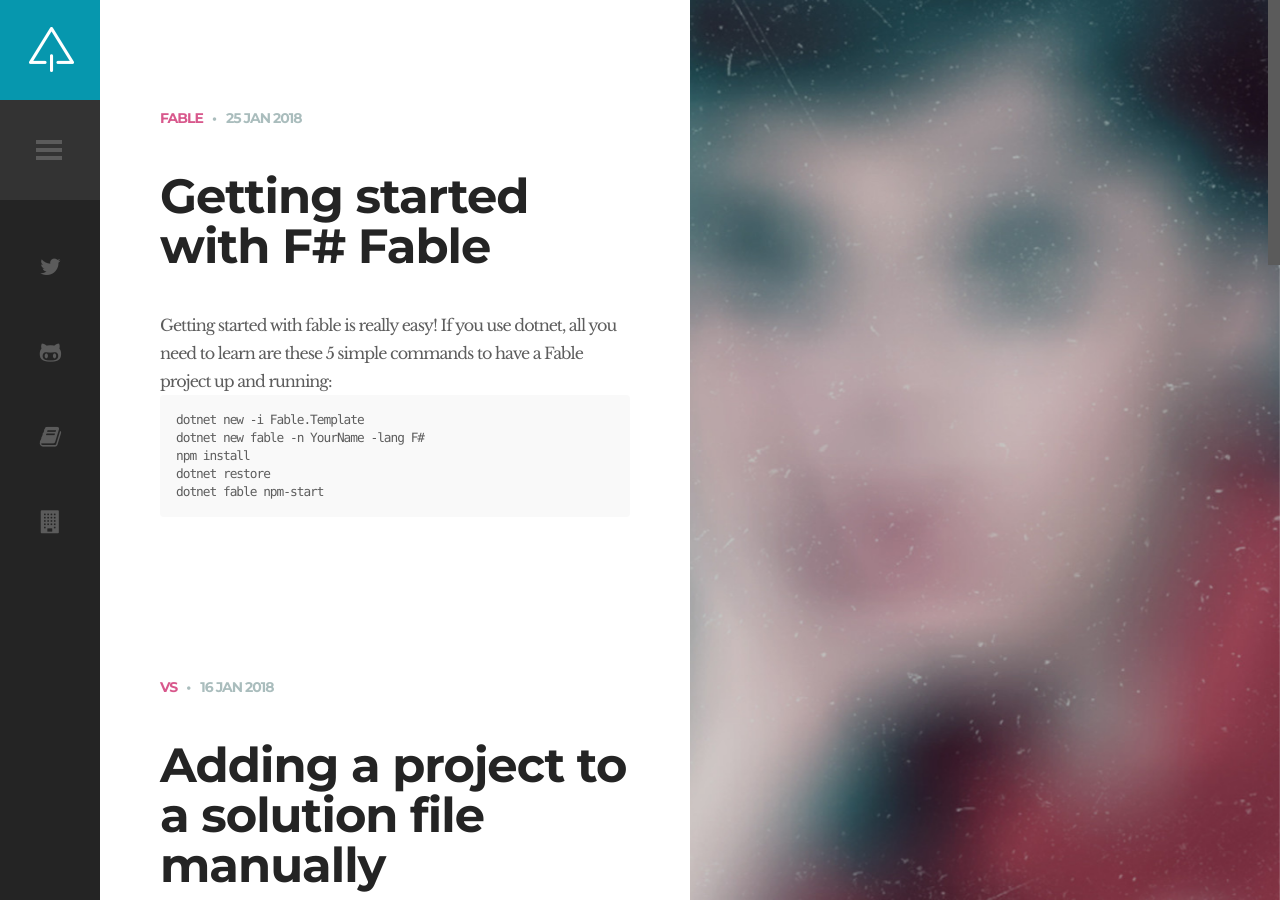
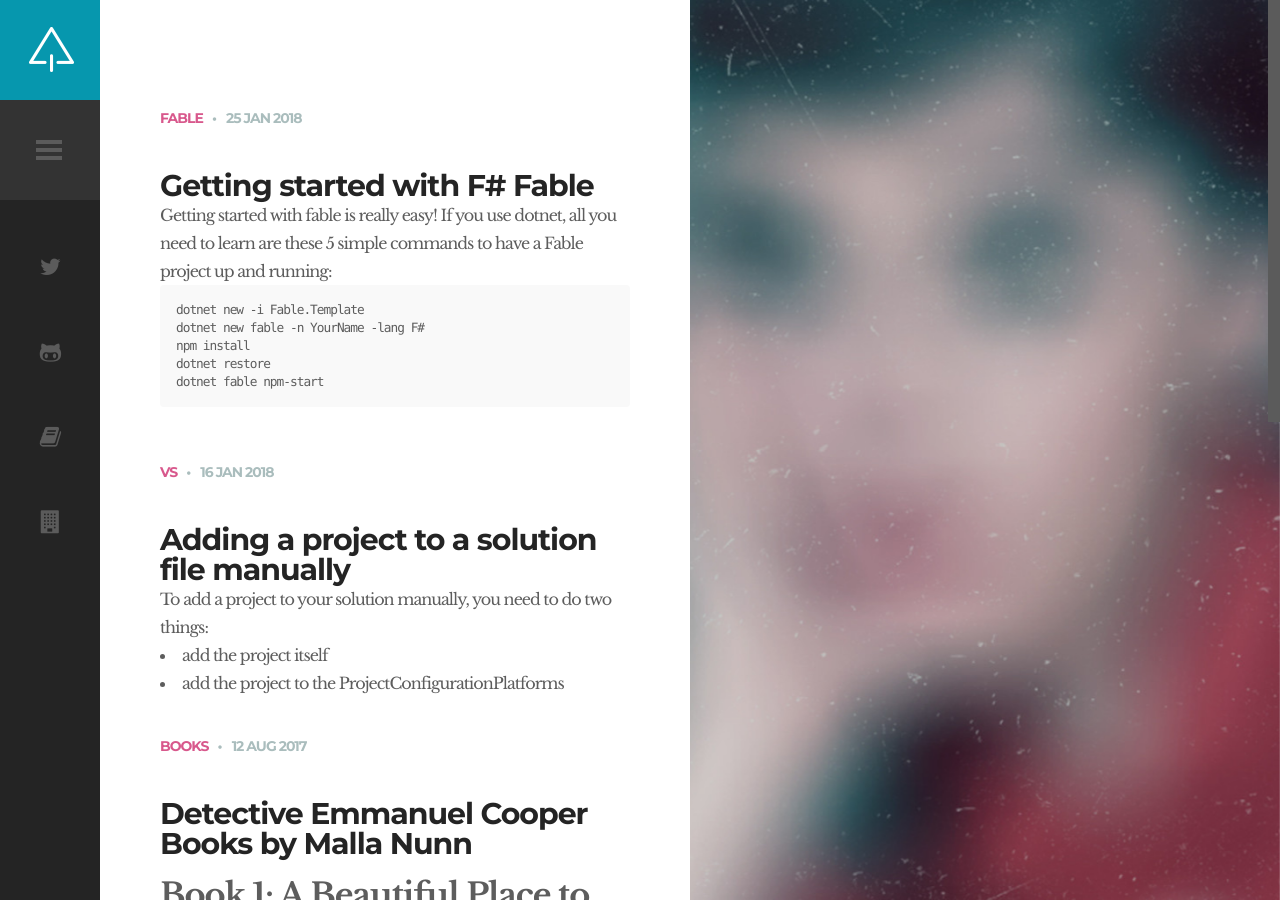
Before and after one commit to selketjah/selketjah.github.io, a Jekyll site: the page built from index.html, in a window 1280 px wide and 900 px high. Built offline with Jekyll 4.4.1, drawn with Linux system fonts in a browser that asks for light colours; the list of posts is cut into pages by our own code.

Commit message:
remove feature post

```diff
--- a/index.html
+++ b/index.html
@@ -8,7 +8,7 @@ class: home blog
     <div class="blog-holder center-relative">
 
         {% for post in paginator.posts %}
-        <article id="post-1" class="blog-item-holder featured-post">
+        <article id="post-1" class="blog-item-holder">
             <div class="entry-content relative">
                 <div class="content-1170 center-relative">
                     <div class="cat-links">
```
